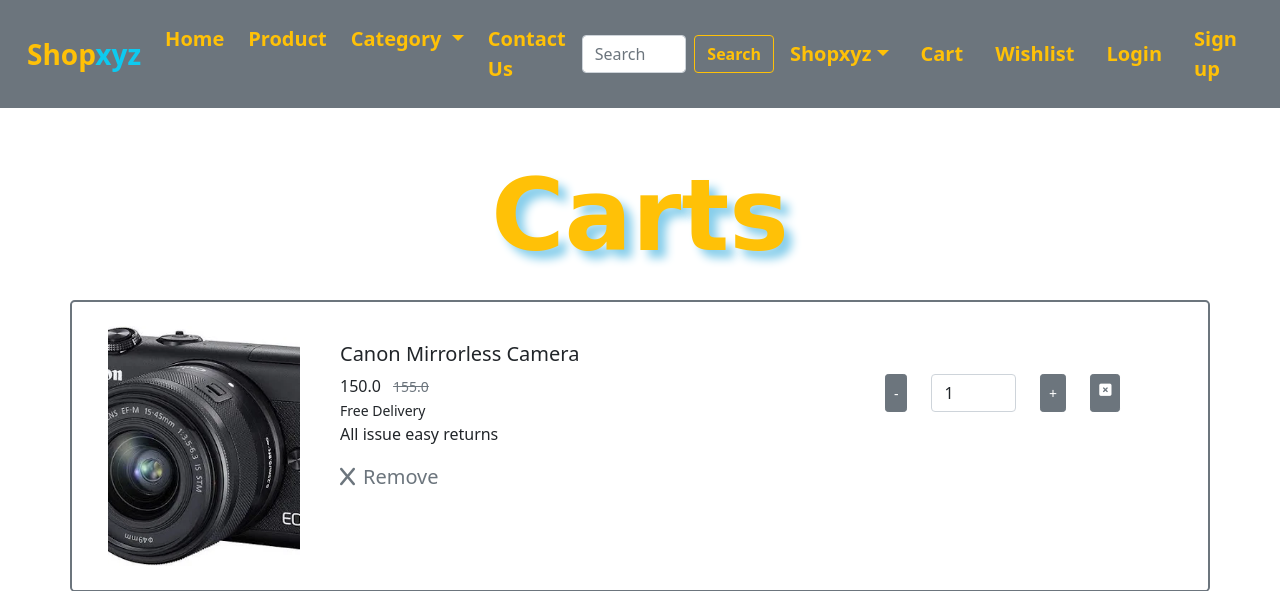
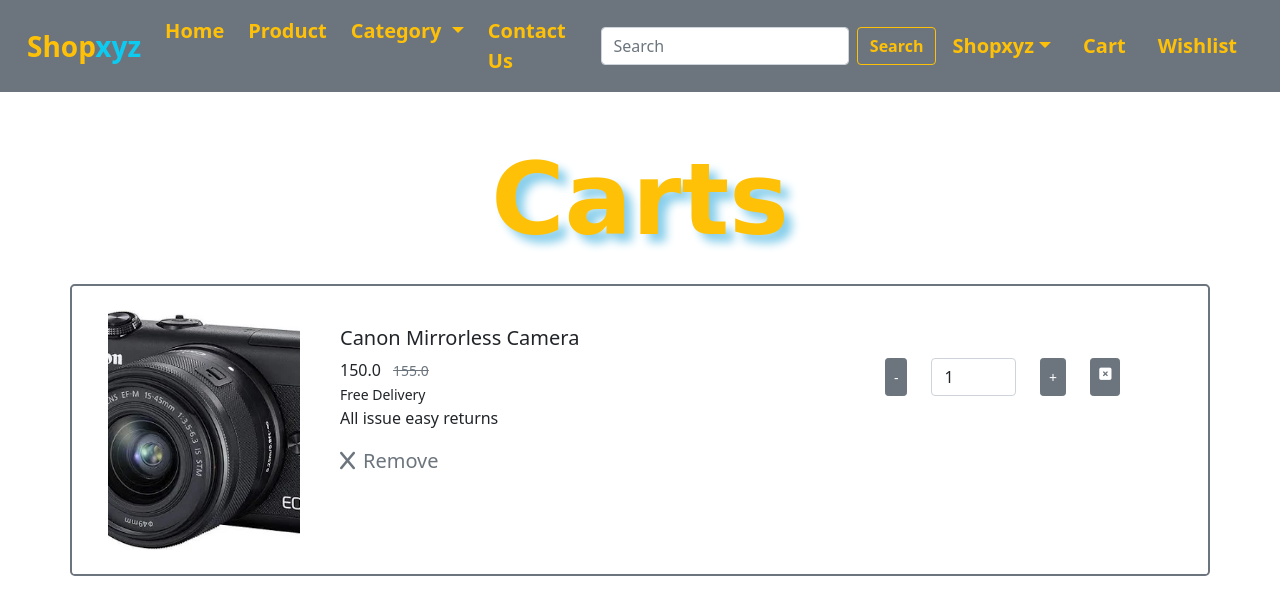
Before and after one commit to Dimple7400/Shopxyz, a Django app: page /cart/ in a window 1280 px wide. Shown: the top 591 px of the page. Run offline with Django 5.2, Linux system fonts and the light colour scheme; a user stored in the database is signed in; data comes from the database, SQL or seed files in the repository; some web fonts are replaced.

Commit message:
Update base.html

```diff
--- a/templates/base.html
+++ b/templates/base.html
@@ -73,12 +73,6 @@
                   </li>
                   <li class="nav-item">
                     <a class="nav-link text-warning " href="{% url 'wishlist' %}">Wishlist</a>
-                  </li>
-                  <li class="nav-item">
-                    <a class="nav-link text-warning " href="{% url 'login' %}">Login</a>
-                  </li>
-                  <li class="nav-item">
-                    <a class="nav-link text-warning " href="{% url 'registration' %}">Sign up</a>
                   </li>
                 </ul>
                 {% else %}
```
